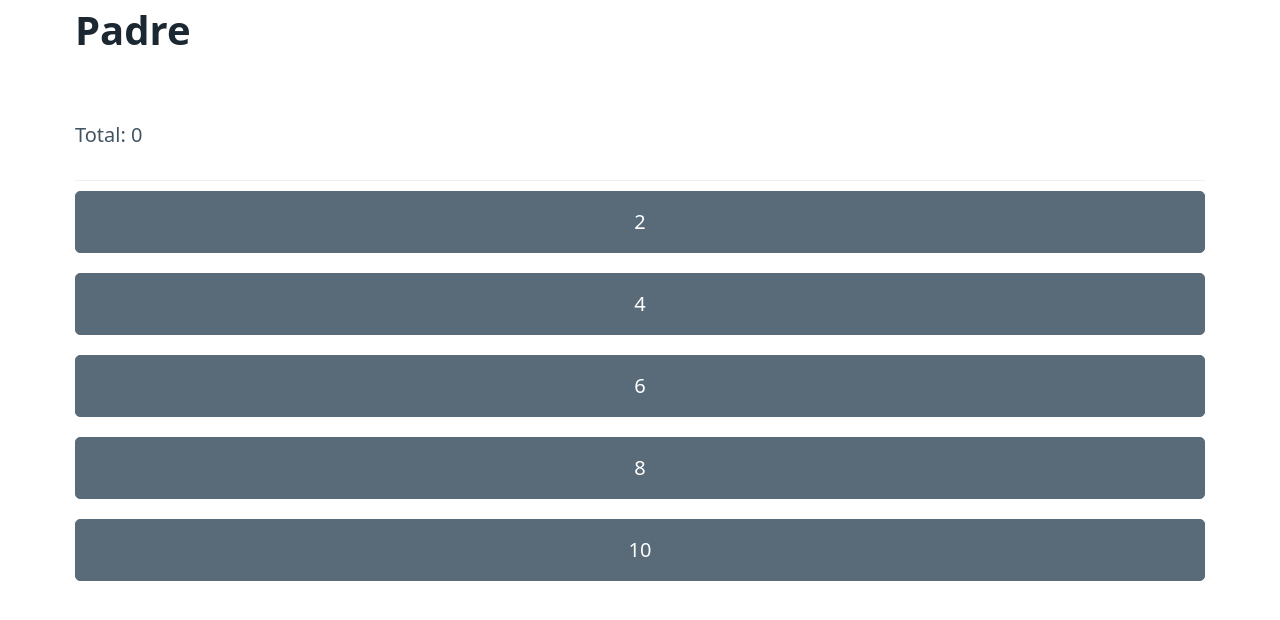
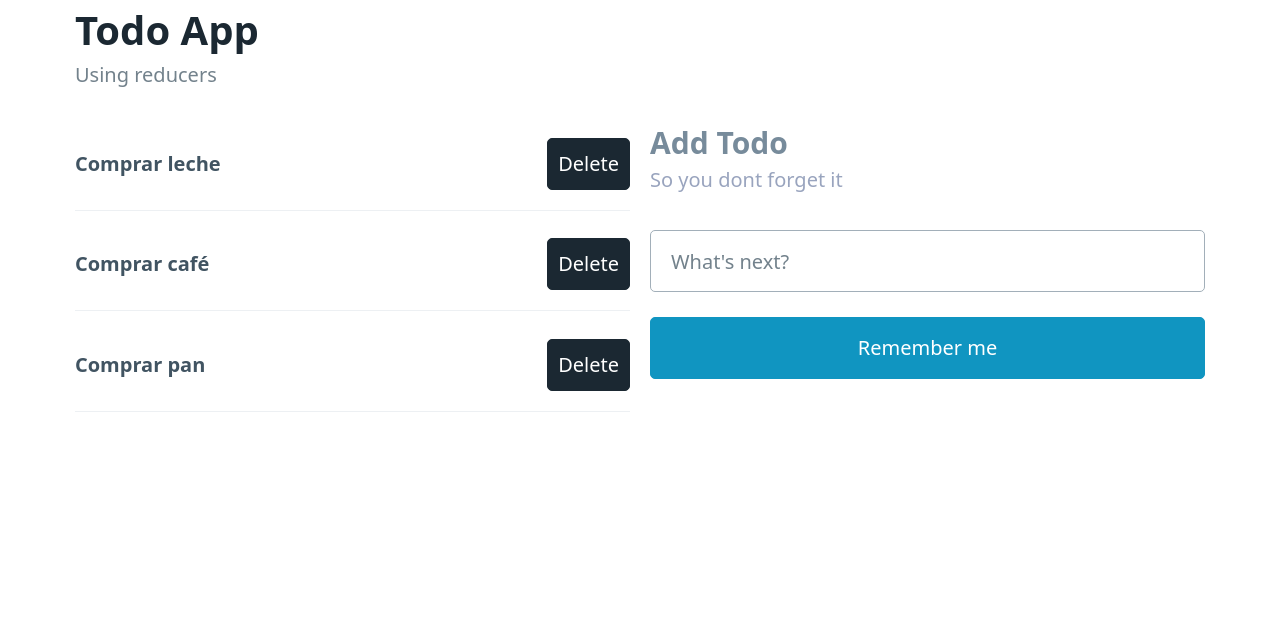
Before and after one commit to AngelKode/react_proyects, a React (Vite) app in the folder hooks-app/: page / in a window 1280 px wide. Shown: the top 620 px of the page. Built offline with nearby package versions, Linux system fonts and the light colour scheme.

Commit message:
todo app started using useReducer hook

```diff
--- /dev/null
+++ b/hooks-app/src/components/useReducer/TodoApp.jsx
@@ -0,0 +1,93 @@
+import { useReducer } from "react"
+import { todoReducer } from "./todoReducer";
+
+const initialState = [
+    {
+        id          : new Date().getTime(),
+        description : 'Comprar leche',
+        done        : false
+    },
+    {
+        id          : new Date().getTime() + 1,
+        description : 'Comprar café',
+        done        : false
+    },
+    {
+        id          : new Date().getTime() + 2,
+        description : 'Comprar pan',
+        done        : false
+    }
+]
+
+export const TodoApp = () => {
+
+    const [todos, dispatchTodos] = useReducer(todoReducer, initialState);
+
+    return (
+        <main>
+            <div role="document">
+                <section>
+                    <hgroup>
+                        <h1>Todo App</h1>
+                        <h2>Using reducers</h2>
+                    </hgroup>
+                    <div className="grid">
+                        <section>
+                            <ul style={{'paddingLeft':'0'}}>
+                                {
+                                    initialState.map((todo) => (
+                                        <li key={todo.id} style={{'listStyle':'none'}}>
+                                            <nav>
+                                                <ul>
+                                                    <li><strong>{todo.description}</strong></li>
+                                                </ul>
+                                                <ul>
+                                                    {
+                                                        !todo.done &&
+                                                        <li>
+                                                            <a href="#"
+                                                            className="contrast"
+                                                            role="button">Delete
+                                                            </a>
+                                                        </li>
+                                                    }
+                                                    {
+                                                        todo.done &&
+                                                        <li>
+                                                            <a>Done</a>
+                                                        </li>
+                                                    }
+                                                </ul>
+                                            </nav>
+                                            <hr />
+                                        </li>
+                                    ))
+                                }
+                            </ul>
+                        </section>
+                        <section>
+                            <hgroup>
+                                <h3>Add Todo</h3>
+                                <h4>So you dont forget it</h4>
+                            </hgroup>
+                            <form>
+                                <div className="grid">
+                                    <label htmlFor="newTodo">
+                                        <input type="text"
+                                            id="newTodo"
+                                            name="newTodo"
+                                            placeholder="What's next?"
+                                        />
+                                    </label>
+                                </div>
+                                <button type="submit">
+                                    Remember me
+                                </button>
+                            </form>
+                        </section>
+                    </div>
+                </section>
+            </div>
+        </main>
+    )
+}
--- /dev/null
+++ b/hooks-app/src/components/useReducer/reducer.js
@@ -0,0 +1,38 @@
+
+const initialState = [
+    {
+        id   : 1,
+        todo : 'Comprar café',
+        done : false
+    },
+    {
+        id   : 2,
+        todo : 'Comprar leche',
+        done : false
+    }
+]
+
+const todoReducer = (state = initialState, action = {}) => {
+
+    if(action?.type === '[TODO] add todo'){
+        return [...state,action?.payload]
+    }
+
+    return state;
+}
+
+let todos = todoReducer();
+
+const newTodo = {
+    id    : 2,
+    todo  : 'Lavar el carro',
+    donde : false
+}
+
+const addTodoAction = {
+    type    : '[TODO] add todo',
+    payload : newTodo
+}
+
+todos = todoReducer(todos, addTodoAction);
+console.log(todos);
--- /dev/null
+++ b/hooks-app/src/components/useReducer/todoReducer.js
@@ -0,0 +1,8 @@
+export const todoReducer = (initialState = [], action = {}) => {
+    switch (action.type) {
+        case 'add':
+            throw new Error('Add not implemented yet')
+        default:
+            throw new Error('Default not implemented yet')
+    }
+}
--- a/hooks-app/src/main.jsx
+++ b/hooks-app/src/main.jsx
@@ -2,6 +2,7 @@ import React from 'react'
 import ReactDOM from 'react-dom/client'
 import '@picocss/pico'
 import '../src/styles.scss';
+import { TodoApp } from './components/useReducer/TodoApp';
 /* import {HooksApp} from "./components/HooksApp.jsx";
 import {CounterApp} from "./components/CounterApp.jsx";
 import { CounterWithCustomHook } from './components/CounterWithCustomHook.jsx';
@@ -13,10 +14,11 @@ import { FocusScreen } from './components/useRef/FocusScreen.jsx'; */
 import { Memorize } from './components/memo/Memorize'; */
 /* import {MemoHook} from './components/memo/MemoHook';
 import { Callback } from './components/useCallback/Callback'; */
-import { Padre } from './components/memo-hw/Padre';
+//import { Padre } from './components/memo-hw/Padre';
+//import './components/useReducer/reducer';
 
 ReactDOM.createRoot(document.getElementById('root')).render(
   <React.Fragment>
-    <Padre/>
+    <TodoApp/>
   </React.Fragment>,
 )
```
